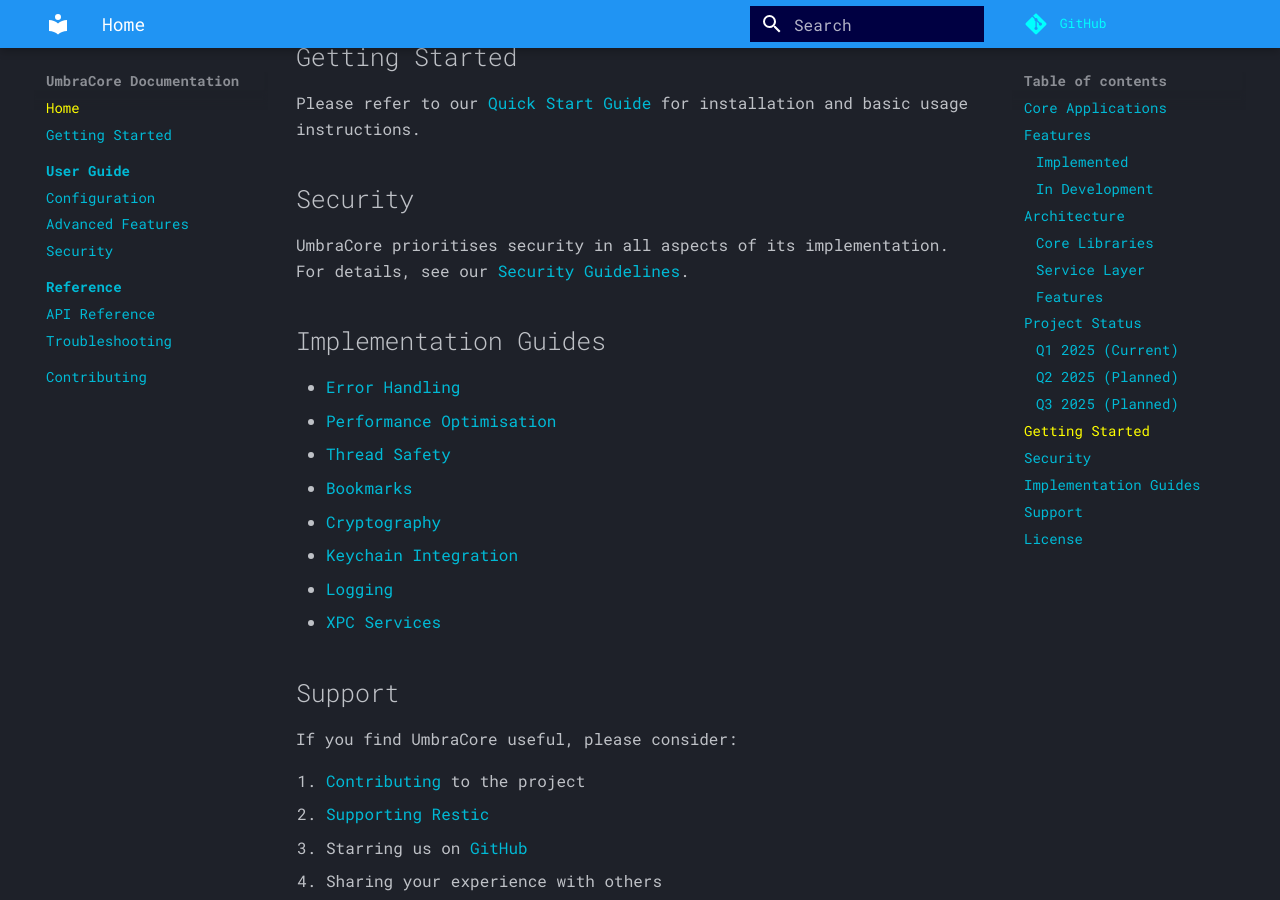
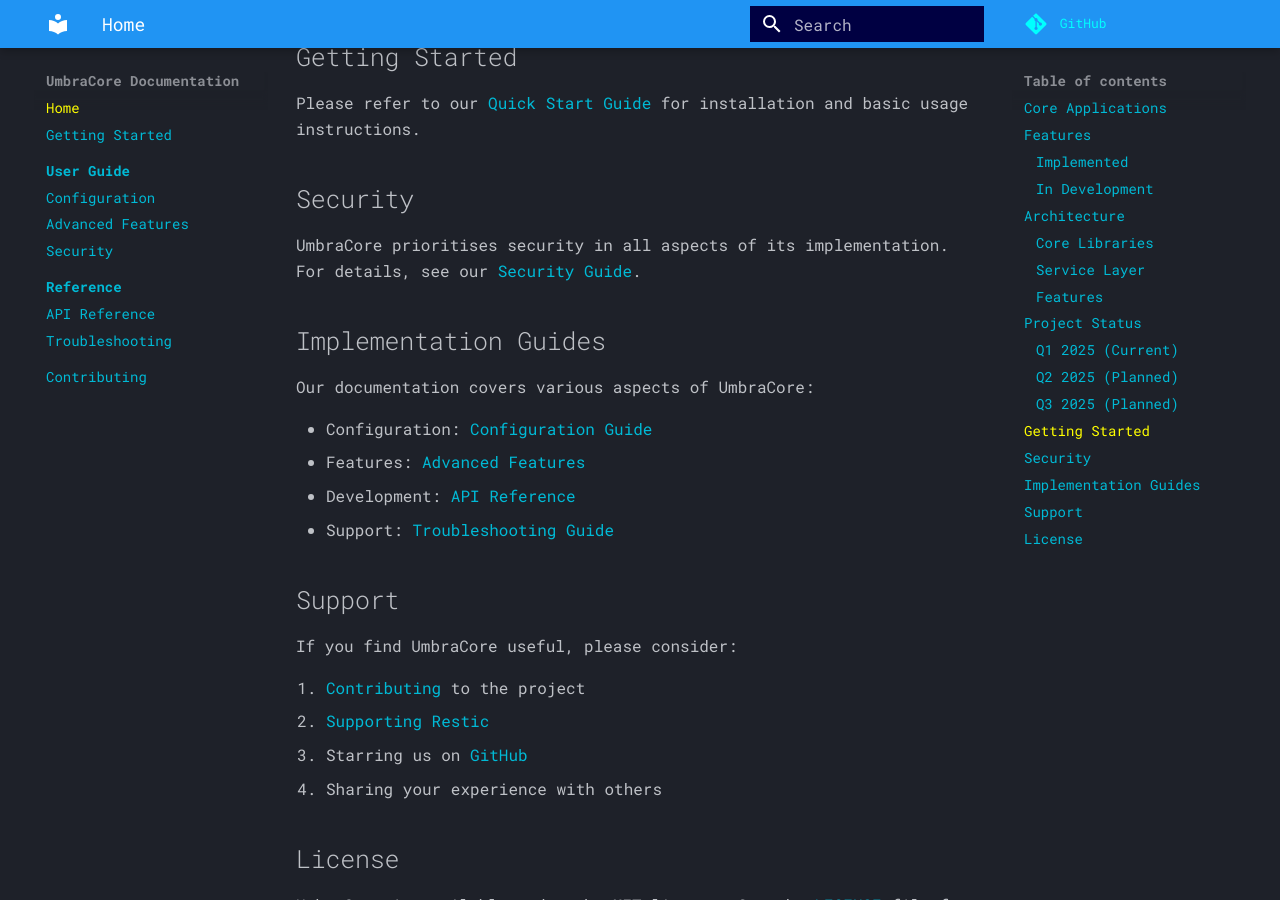
Before and after one commit to mpy-dev-ml/UmbraCore, an MkDocs documentation site: the page built from docs/index.md, in a window 1280 px wide and 900 px high, scrolled down 3574 px. Built offline with MkDocs 1.6.1 and Material for MkDocs 9.7.7, drawn with Linux system fonts in a browser that asks for light colours; comment, search, counter and statistics services are not loaded.

Commit message:
docs: update links to point to new documentation structure

```diff
--- a/docs/index.md
+++ b/docs/index.md
@@ -112,28 +112,26 @@
 
 ## Security
 
-UmbraCore prioritises security in all aspects of its implementation. For details, see our [Security Guidelines](security/SECURITY_GUIDELINES.md).
+UmbraCore prioritises security in all aspects of its implementation. For details, see our [Security Guide](security.md).
 
 ## Implementation Guides
 
-- [Error Handling](guides/error-handling.md)
-- [Performance Optimisation](guides/performance.md)
-- [Thread Safety](guides/thread-safety.md)
-- [Bookmarks](guides/bookmarks.md)
-- [Cryptography](guides/crypto.md)
-- [Keychain Integration](guides/keychain.md)
-- [Logging](guides/logging.md)
-- [XPC Services](guides/xpc.md)
+Our documentation covers various aspects of UmbraCore:
+
+- Configuration: [Configuration Guide](configuration.md)
+- Features: [Advanced Features](advanced-features.md)
+- Development: [API Reference](api-reference.md)
+- Support: [Troubleshooting Guide](troubleshooting.md)
 
 ## Support
 
 If you find UmbraCore useful, please consider:
 
-1. [Contributing](contributing/CONTRIBUTING.md) to the project
+1. [Contributing](contributing.md) to the project
 2. [Supporting Restic](https://github.com/sponsors/fd0)
 3. Starring us on [GitHub](https://github.com/mpy-dev-ml/UmbraCore)
 4. Sharing your experience with others
 
 ## License
 
-UmbraCore is available under the MIT license. See the [LICENSE](LICENSE.md) file for more info.
+UmbraCore is available under the MIT license. See the [LICENSE](https://github.com/mpy-dev-ml/UmbraCore/blob/main/LICENSE) file for more info.
```
